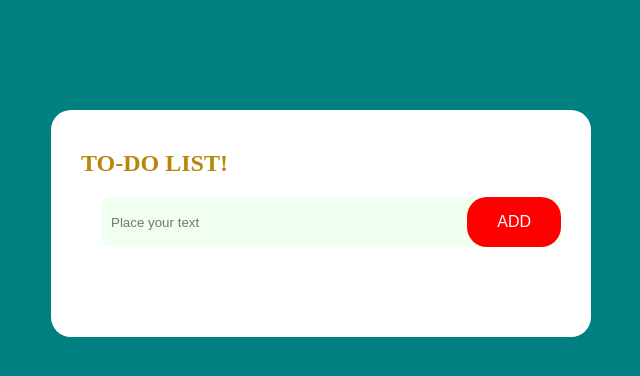
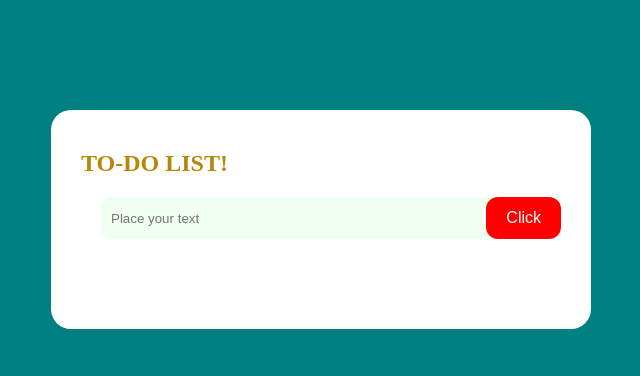
Before and after one commit to Ahmad4everyone/to-do, a plain HTML site: page index.html in a window 1280 px wide. Shown: the whole page, without its empty margins (319-959 px from the left). Drawn offline with Linux system fonts and the light colour scheme.

Commit message:
color add

```diff
--- a/index.html
+++ b/index.html
@@ -13,13 +13,11 @@
             <div class="row">
                 <input type="text" id="inp" placeholder="Place your text">
 
-                <button onclick="answer()">ADD</button>
+                <button onclick="answer()">Click</button>
 
             </div>
             <ul id="ahmad">
-                 <!-- <li class="check">Larva</li>
-                 <li>coding</li>
-                 <li>academy</li> -->
+
             </ul>
 
         </div>
--- a/main.js
+++ b/main.js
@@ -8,7 +8,7 @@ function answer(){
     else{
         var li = document.createElement("li")
         li.innerHTML = input.value
-        ahmad.appendChild(li)
+        container.appendChild(li)
     }
     input.value = ""
 }
--- a/style.css
+++ b/style.css
@@ -46,12 +46,12 @@ input{
 button{
     border: none;
     outline: none;
-    padding: 16px 30px;
+    padding: 12px 20px;
     background-color: red;
     color: white;
     font-size: 16px;
     cursor: pointer;
-    border-radius: 20px;
+    border-radius: 12px;
 }
 
 ul li{
```
